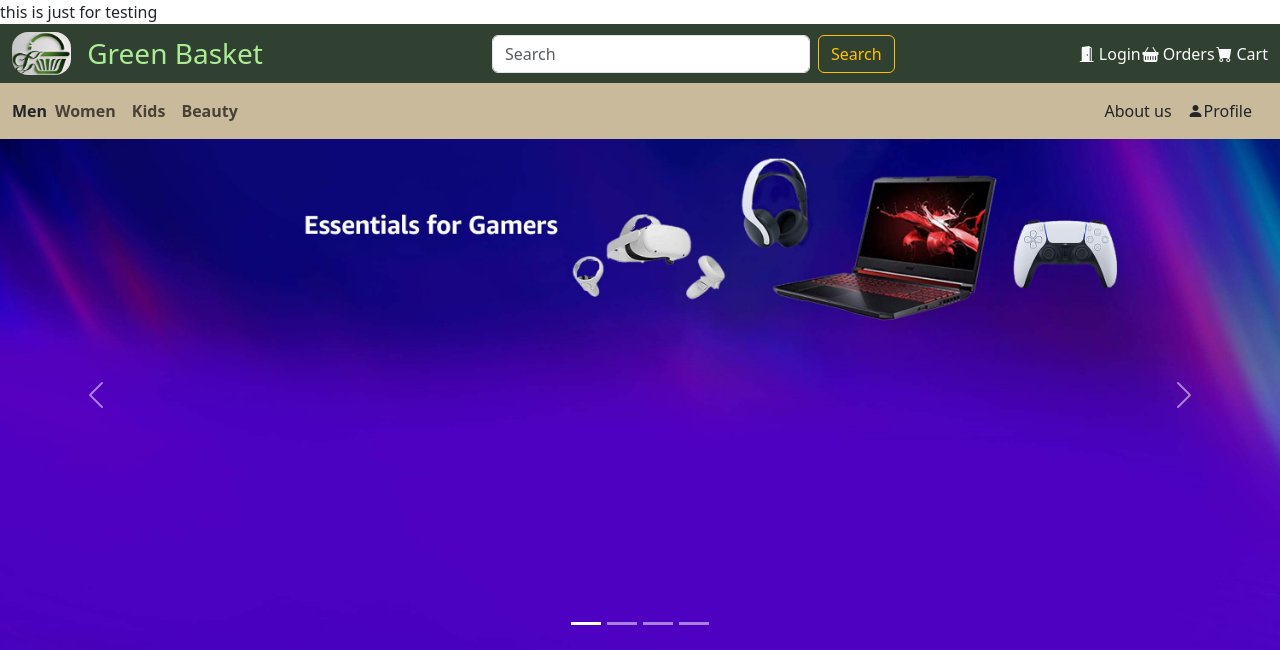
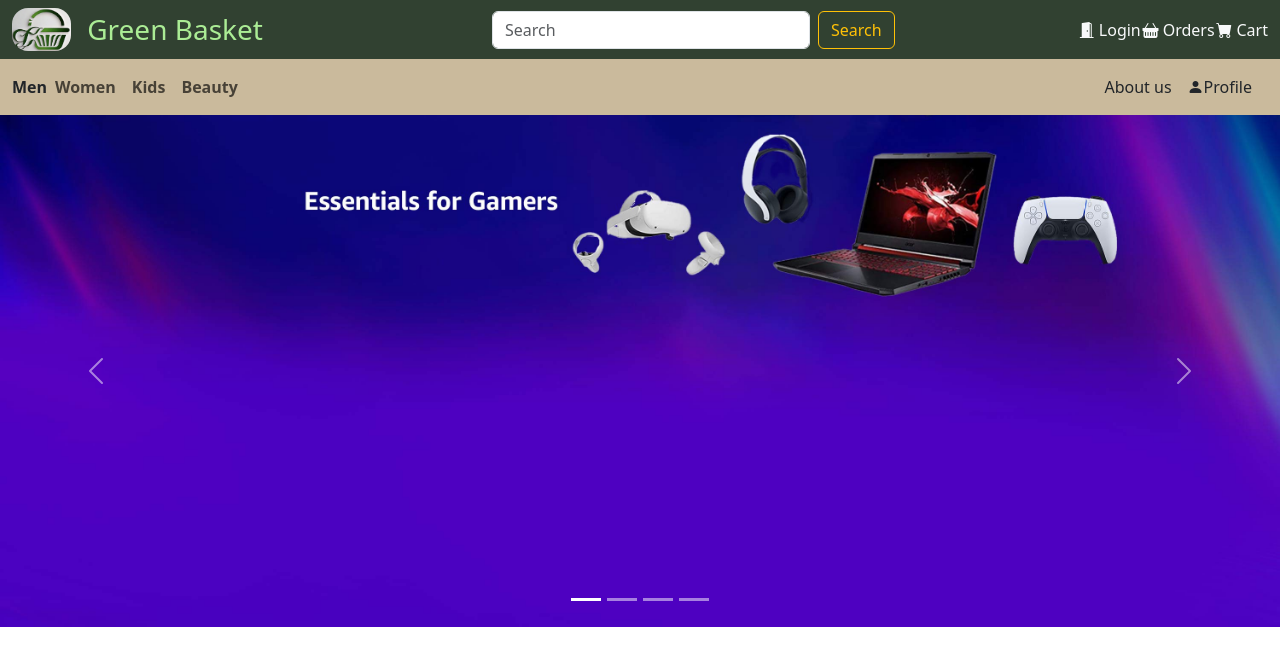
Before and after one commit to shashank728/GreenBasket, a Django app: page / in a window 1280 px wide. Shown: the top 650 px of the page. Run offline with Django 5.2, Linux system fonts and the light colour scheme.

Commit message:
Adp's Commit

```diff
--- a/templates/home.html
+++ b/templates/home.html
@@ -15,8 +15,6 @@
 
 </head>
 <body>
-
-<div>this is just for testing</div>
 
     <div class="container-fluid text-light sticky-top nav-bar ">
         <div class="row d-flex justify-content-between align-items-center pt-2 pb-2">
```
